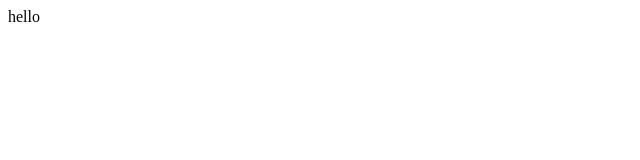
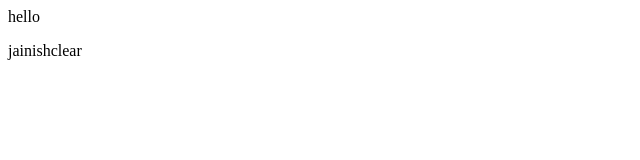
Before and after one commit to jainishh/githubdemo, a plain HTML site: page index.html in a window 1280 px wide. Shown: the full height of the page, 0-640 px from the left. Drawn offline with Linux system fonts and the light colour scheme.

Commit message:
add new lina

```diff
--- a/index.html
+++ b/index.html
@@ -1 +1,2 @@
 <p>hello</p>
+<p>jainishclear</p>
```
